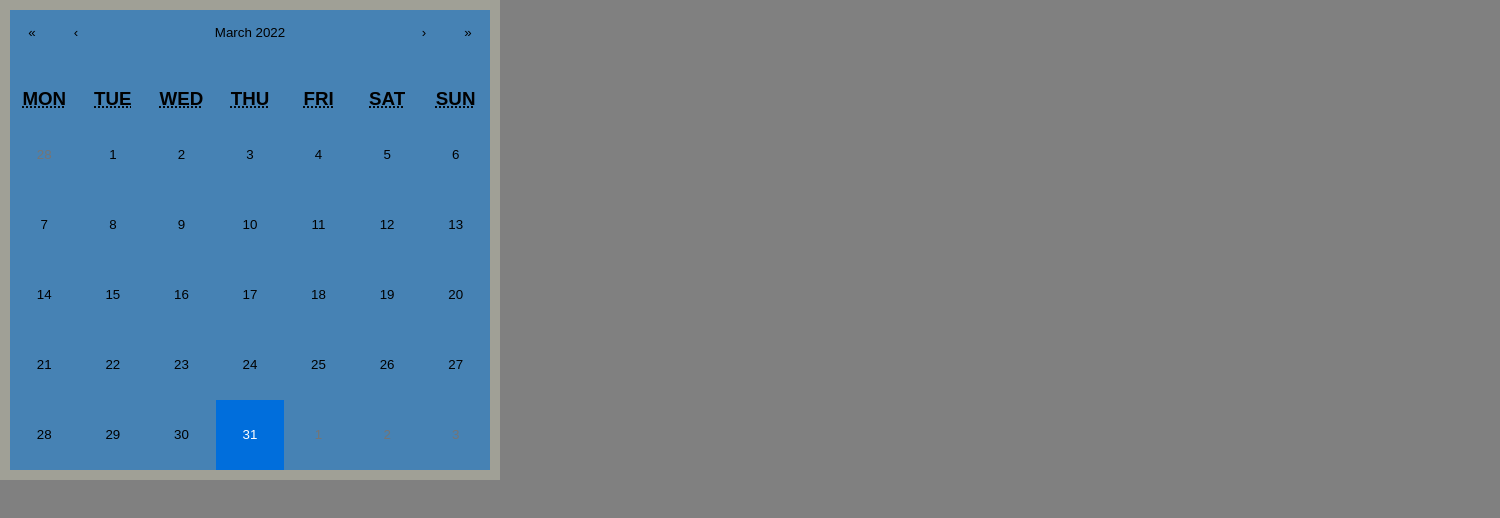
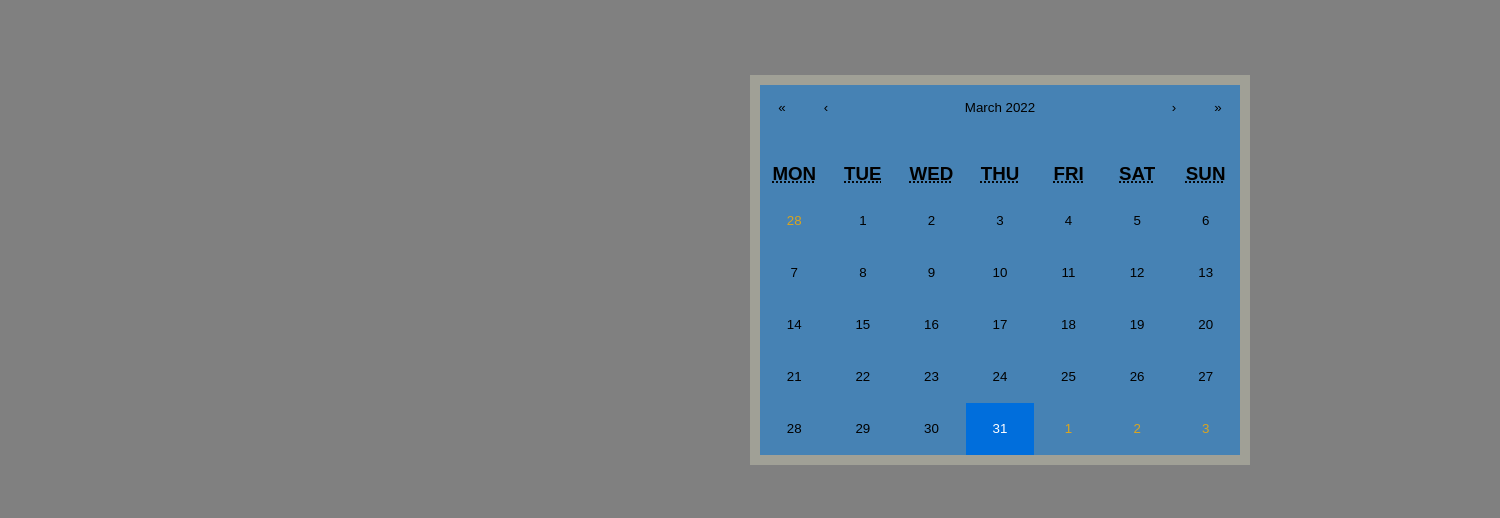
Before and after one commit to sumakartik/capstone-frontend, a React (Create React App) app: page /calendar in a window 1280 px wide. Shown: the top 518 px of the page, 1500 px wide, since content can reach past the window. Built offline with nearby package versions, Linux system fonts and the light colour scheme; no server answers.

Commit message:
css calendar

```diff
--- a/src/calendar.css
+++ b/src/calendar.css
@@ -1,11 +1,17 @@
 .ourCalendar{
     width: 100vw;
-    text-align: center;
+    justify-content: center;
+    padding: 10%;
+}
+.\.ourCalendar {
+    padding-left: 150%;
+    padding-right: 150%;
+    padding-top: 15%;
+
 }
 .react-calendar {
     width: 500px;
     height: 100%;
-    text-align: center;
     /* max-width: 100%; */
     background: steelblue;
     border: 10px solid #a0a096;
@@ -15,7 +21,7 @@
     line-height: relative;
   }
   .react-calendar--doubleView {
-    width: 700px;
+    width: 100%;
   }
   .react-calendar--doubleView .react-calendar__viewContainer {
     display: flex;
@@ -55,7 +61,7 @@
   }
   .react-calendar__navigation button:enabled:hover,
   .react-calendar__navigation button:enabled:focus {
-    background-color: #e6e6e6;
+    background-color: goldenrod;
   }
   .react-calendar__month-view__weekdays {
     text-align: center;
@@ -77,7 +83,7 @@
     color: black;
   }
   .react-calendar__month-view__days__day--neighboringMonth {
-    color: #757575;
+    color:goldenrod;
   }
   .react-calendar__year-view .react-calendar__tile,
   .react-calendar__decade-view .react-calendar__tile,
@@ -86,17 +92,17 @@
   }
   .react-calendar__tile {
     max-width: 100%;
-    padding: 10px 6.6667px;
+    /* padding: 10px 6.6667px; */
     background: none;
     text-align: center;
     line-height: 50px;
   }
   .react-calendar__tile:disabled {
-    background-color: #f0f0f0;
+    background-color: goldenrod;
   }
   .react-calendar__tile:enabled:hover,
   .react-calendar__tile:enabled:focus {
-    background-color: #e6e6e6;
+    background-color: goldenrod;
   }
   .react-calendar__tile--now {
     background: #ffff76;
```
